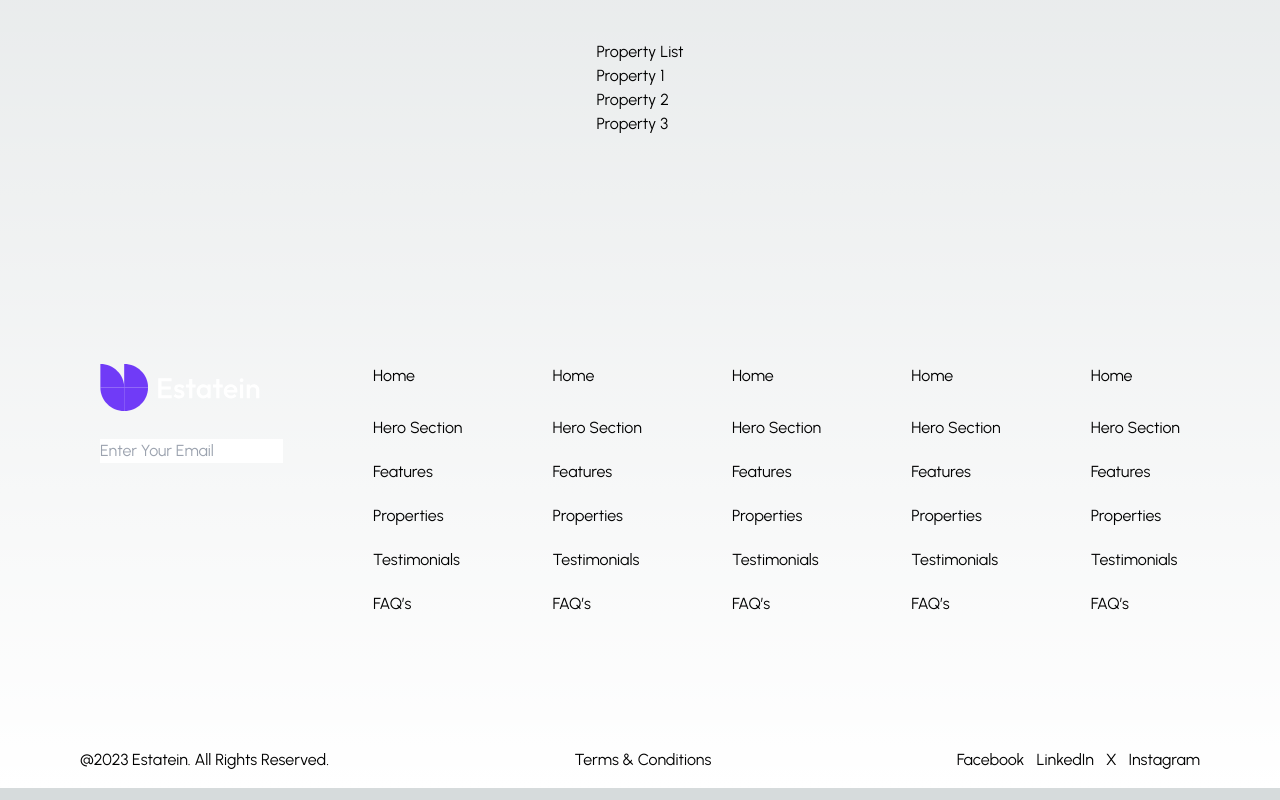
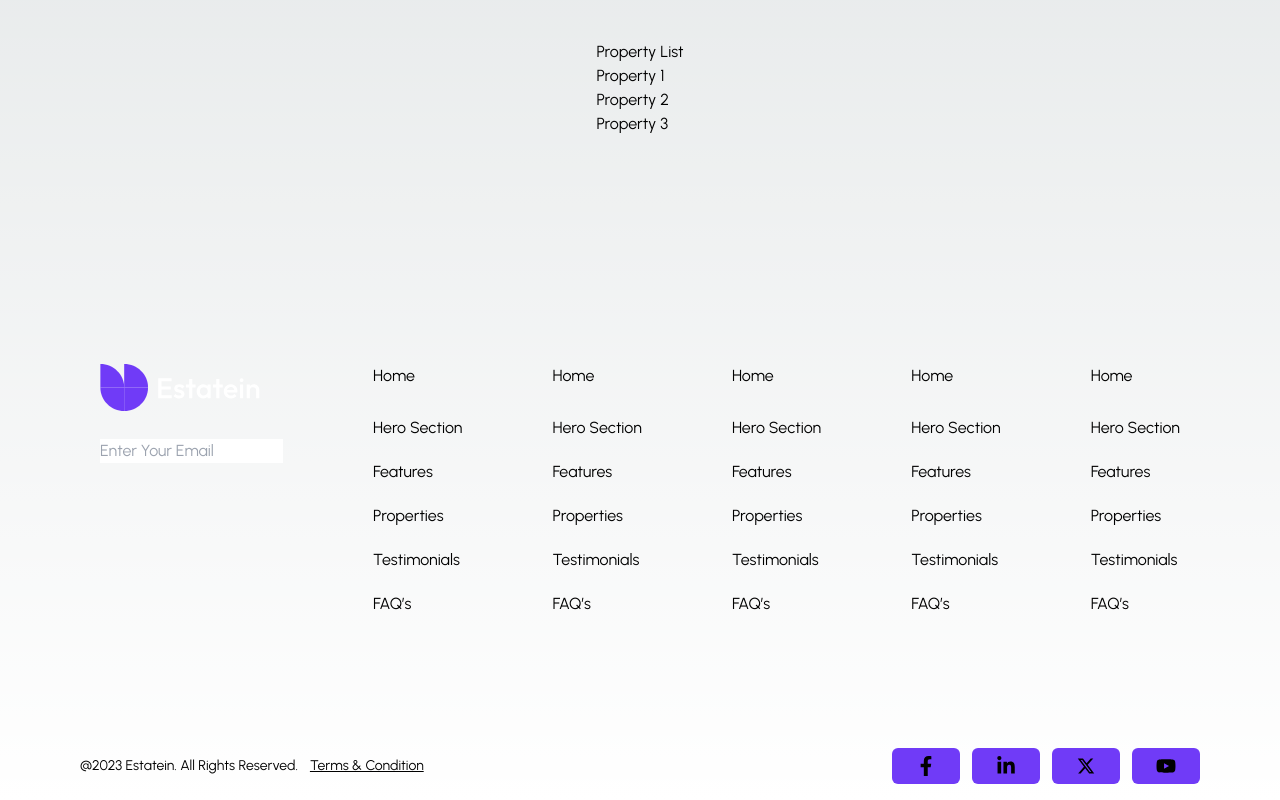
Before and after one commit to carinavbritto/real-state, a Next.js app: page /properties/details in a window 1280 px wide. Shown: the part 724-1524 px from the top of the page. Built offline with nearby package versions, Linux system fonts and the light colour scheme.

Commit message:
feat: change footer and social buttons 1

```diff
--- a/src/components/footer/footer.tsx
+++ b/src/components/footer/footer.tsx
@@ -26,9 +26,18 @@ export default function Footer() {
         <FooterNavigationBar />
       </div>
 
-      <div className="flex flex-row justify-between items-start pt-28">
-        <p>@2023 Estatein. All Rights Reserved.</p>
-        <Link href="#">Terms & Conditions</Link>
+      <div className="flex flex-row justify-between items-center pt-28">
+        <div className="flex items-center justify-center gap-3">
+          <p className="sm:text-sm md:text-sm 2xl:text-lg">
+            @2023 Estatein. All Rights Reserved.
+          </p>
+          <Link
+            href="#"
+            className="sm:text-sm md:text-sm 2xl:text-lg underline text-white"
+          >
+            Terms & Condition
+          </Link>
+        </div>
         <SocialButtons />
       </div>
     </footer>
--- a/src/components/social-buttons/socialButtons.tsx
+++ b/src/components/social-buttons/socialButtons.tsx
@@ -1,20 +1,38 @@
-import Link from 'next/link';
+import { FaFacebookF, FaLinkedinIn, FaYoutube } from 'react-icons/fa';
+import { RiTwitterXFill } from 'react-icons/ri';
+import Button from '../button/button';
 
 export default function SocialButtons() {
   return (
     <nav>
       <ul className="flex items-center justify-center gap-3">
         <li>
-          <Link href="/">Facebook</Link>
+          <Button
+            href="#"
+            icon={<FaFacebookF className="text-white" />}
+            className="text-white focus:outline-none rounded-full bg-gray-40 hover:bg-gray-15 border-none py-1 px-1"
+          />
         </li>
         <li>
-          <Link href="/">LinkedIn</Link>
+          <Button
+            href="#"
+            icon={<FaLinkedinIn className="text-white" />}
+            className="text-white focus:outline-none rounded-full bg-gray-40 hover:bg-gray-15 border-none py-1 px-1"
+          />
         </li>
         <li>
-          <Link href="/">X</Link>
+          <Button
+            href="#"
+            icon={<RiTwitterXFill className="text-white" />}
+            className="text-white focus:outline-none rounded-full bg-gray-40 hover:bg-gray-15 border-none py-1 px-1"
+          />
         </li>
         <li>
-          <Link href="/">Instagram</Link>
+          <Button
+            href="#"
+            icon={<FaYoutube className="text-white" />}
+            className="text-white focus:outline-none rounded-full bg-gray-40 hover:bg-gray-15 border-none py-1 px-1"
+          />
         </li>
       </ul>
     </nav>
```
